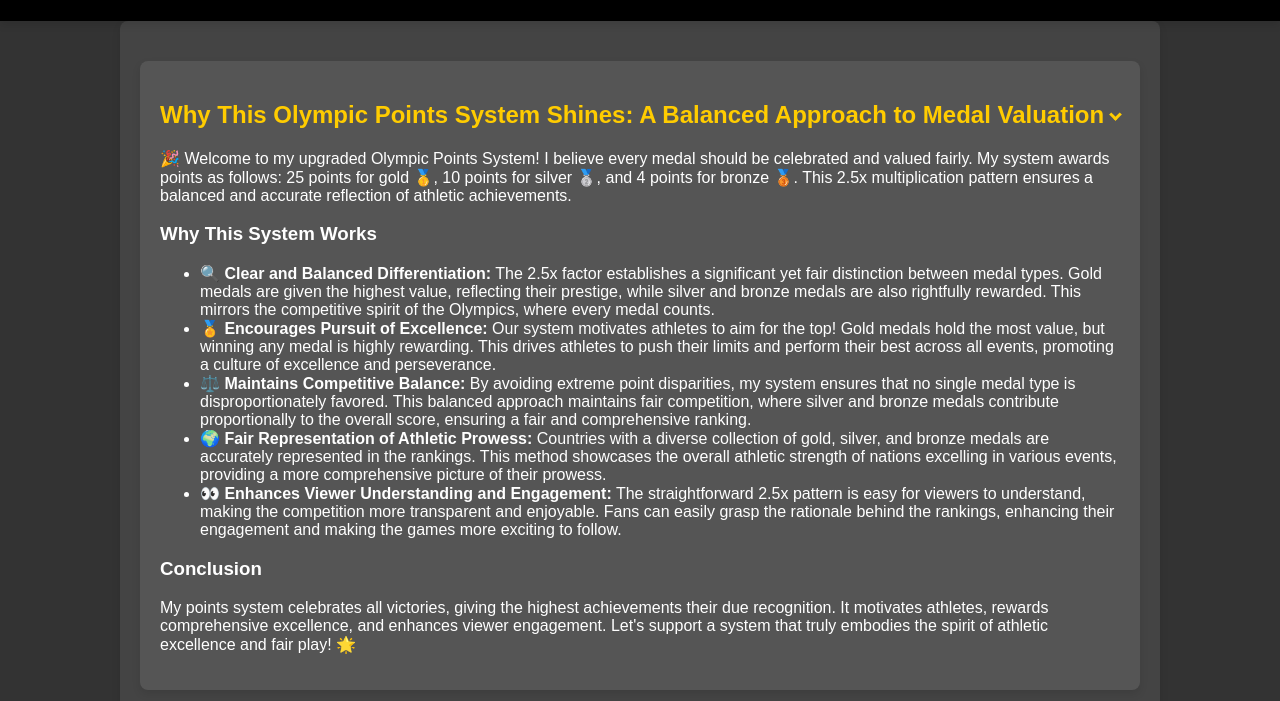
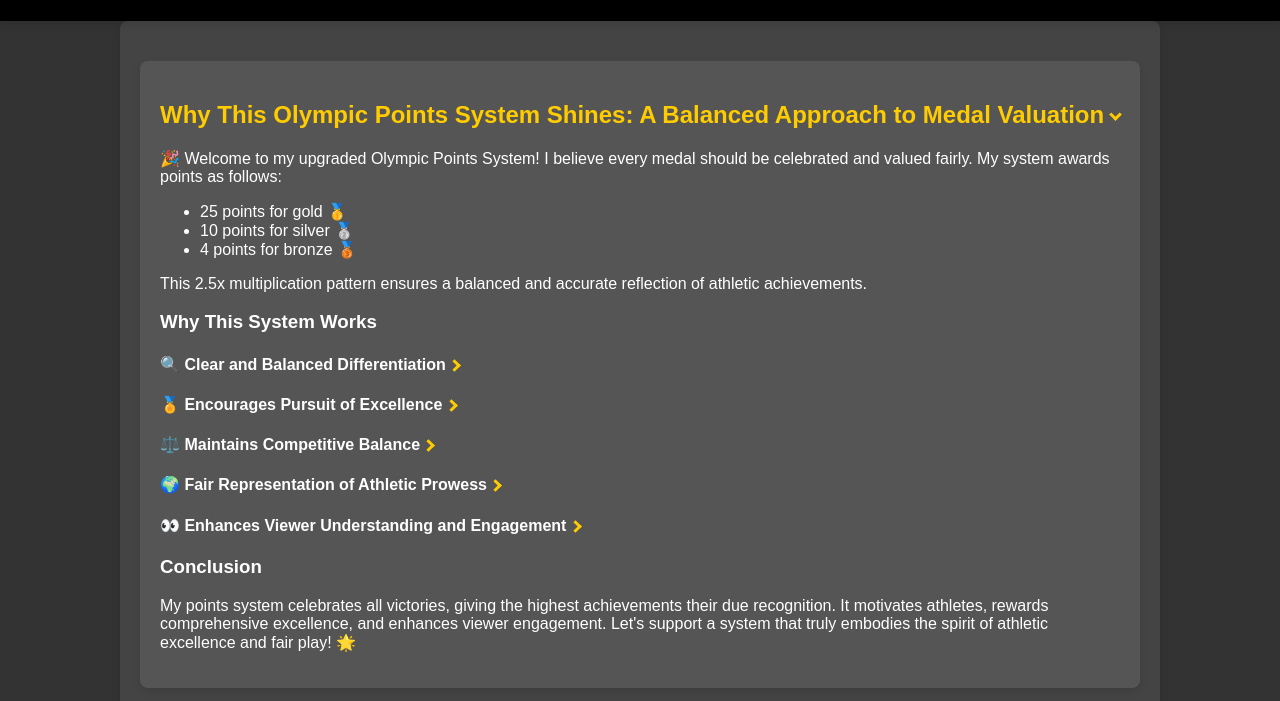
Before and after one commit to kuthedk/olympic-medal-tracker, a plain HTML site: page public/index.html in a window 1280 px wide. Shown: the part 99-800 px from the top of the page. Drawn offline with Linux system fonts and the light colour scheme; no server answers.

Commit message:
colapsing and better formatting

```diff
--- a/public/index.html
+++ b/public/index.html
@@ -24,49 +24,60 @@
       <h2 onclick="toggleDescription()">Why This Olympic Points System Shines: A Balanced Approach to Medal Valuation
         <span id="chevron" class="chevron down"></span>
       </h2>
-      <div id="description-content">
+      <div id="description-content" style="display: block;">
         <p>🎉 Welcome to my upgraded Olympic Points System! I believe every medal should be celebrated and valued
-          fairly.
-          My system awards points as follows: 25 points for gold 🥇, 10 points for silver 🥈, and 4 points for bronze
-          🥉.
-          This 2.5x multiplication pattern ensures a balanced and accurate reflection of athletic achievements.</p>
+          fairly. My system awards points as follows:</p>
+        <ul>
+          <li>25 points for gold 🥇</li>
+          <li>10 points for silver 🥈</li>
+          <li>4 points for bronze 🥉</li>
+        </ul>
+        <p>This 2.5x multiplication pattern ensures a balanced and accurate reflection of athletic achievements.</p>
 
         <h3>Why This System Works</h3>
-        <ul>
-          <li><strong>🔍 Clear and Balanced Differentiation:</strong> The 2.5x factor establishes a significant yet fair
-            distinction between medal types. Gold medals are given the highest value, reflecting their prestige, while
-            silver and bronze medals are also rightfully rewarded. This mirrors the competitive spirit of the Olympics,
-            where every medal counts.</li>
+        <div class="why-system-works">
+          <h4 onclick="toggleSection('section1')">🔍 Clear and Balanced Differentiation
+            <span id="chevron-section1" class="chevron right"></span>
+          </h4>
+          <p id="section1" class="collapsible-content">The 2.5x factor establishes a significant yet fair distinction
+            between medal types. Gold medals are given the highest value, reflecting their prestige, while silver and
+            bronze medals are also rightfully rewarded. This mirrors the competitive spirit of the Olympics, where every
+            medal counts.</p>
 
-          <li><strong>🏅 Encourages Pursuit of Excellence:</strong> Our system motivates athletes to aim for the top!
-            Gold
-            medals hold the most value, but winning any medal is highly rewarding. This drives athletes to push their
-            limits
-            and perform their best across all events, promoting a culture of excellence and perseverance.</li>
+          <h4 onclick="toggleSection('section2')">🏅 Encourages Pursuit of Excellence
+            <span id="chevron-section2" class="chevron right"></span>
+          </h4>
+          <p id="section2" class="collapsible-content">Our system motivates athletes to aim for the top! Gold medals
+            hold the most value, but winning any medal is highly rewarding. This drives athletes to push their limits
+            and perform their best across all events, promoting a culture of excellence and perseverance.</p>
 
-          <li><strong>⚖️ Maintains Competitive Balance:</strong> By avoiding extreme point disparities, my system
-            ensures
-            that no single medal type is disproportionately favored. This balanced approach maintains fair competition,
-            where silver and bronze medals contribute proportionally to the overall score, ensuring a fair and
-            comprehensive ranking.</li>
+          <h4 onclick="toggleSection('section3')">⚖️ Maintains Competitive Balance
+            <span id="chevron-section3" class="chevron right"></span>
+          </h4>
+          <p id="section3" class="collapsible-content">By avoiding extreme point disparities, my system ensures that no
+            single medal type is disproportionately favored. This balanced approach maintains fair competition, where
+            silver and bronze medals contribute proportionally to the overall score, ensuring a fair and comprehensive
+            ranking.</p>
 
-          <li><strong>🌍 Fair Representation of Athletic Prowess:</strong> Countries with a diverse collection of gold,
-            silver, and bronze medals are accurately represented in the rankings. This method showcases the overall
-            athletic
-            strength of nations excelling in various events, providing a more comprehensive picture of their prowess.
-          </li>
+          <h4 onclick="toggleSection('section4')">🌍 Fair Representation of Athletic Prowess
+            <span id="chevron-section4" class="chevron right"></span>
+          </h4>
+          <p id="section4" class="collapsible-content">Countries with a diverse collection of gold, silver, and bronze
+            medals are accurately represented in the rankings. This method showcases the overall athletic strength of
+            nations excelling in various events, providing a more comprehensive picture of their prowess.</p>
 
-          <li><strong>👀 Enhances Viewer Understanding and Engagement:</strong> The straightforward 2.5x pattern is easy
-            for
-            viewers to understand, making the competition more transparent and enjoyable. Fans can easily grasp the
-            rationale behind the rankings, enhancing their engagement and making the games more exciting to follow.</li>
-        </ul>
+          <h4 onclick="toggleSection('section5')">👀 Enhances Viewer Understanding and Engagement
+            <span id="chevron-section5" class="chevron right"></span>
+          </h4>
+          <p id="section5" class="collapsible-content">The straightforward 2.5x pattern is easy for viewers to
+            understand, making the competition more transparent and enjoyable. Fans can easily grasp the rationale
+            behind the rankings, enhancing their engagement and making the games more exciting to follow.</p>
+        </div>
 
         <h3>Conclusion</h3>
         <p>My points system celebrates all victories, giving the highest achievements their due recognition. It
-          motivates
-          athletes, rewards comprehensive excellence, and enhances viewer engagement. Let's support a system that truly
-          embodies the spirit of athletic excellence and fair play! 🌟</p>
+          motivates athletes, rewards comprehensive excellence, and enhances viewer engagement. Let's support a system
+          that truly embodies the spirit of athletic excellence and fair play! 🌟</p>
       </div>
     </div>
 
--- a/public/scripts.js
+++ b/public/scripts.js
@@ -84,12 +84,26 @@ window.toggleDescription = function toggleDescription() {
   const chevron = document.getElementById('chevron');
   if (content.style.display === 'none' || content.style.display === '') {
     content.style.display = 'block';
-    chevron.classList.remove('up');
+    chevron.classList.remove('right');
     chevron.classList.add('down');
   } else {
     content.style.display = 'none';
     chevron.classList.remove('down');
-    chevron.classList.add('up');
+    chevron.classList.add('right');
+  }
+}
+
+window.toggleSection = function toggleSection(id) {
+  const section = document.getElementById(id);
+  const chevron = document.getElementById(`chevron-${id}`);
+  if (section.classList.contains('active')) {
+    section.classList.remove('active');
+    chevron.classList.remove('down');
+    chevron.classList.add('right');
+  } else {
+    section.classList.add('active');
+    chevron.classList.remove('right');
+    chevron.classList.add('down');
   }
 }
 
--- a/public/styles.css
+++ b/public/styles.css
@@ -80,12 +80,12 @@ header.light-mode {
   transition: transform 0.3s;
 }
 
+.chevron.right {
+  transform: rotate(-45deg);
+}
+
 .chevron.down {
   transform: rotate(45deg);
-}
-
-.chevron.up {
-  transform: rotate(-135deg);
 }
 
 .description.light-mode .chevron {
@@ -206,6 +206,18 @@ td.light-mode {
   color: #fff;
 }
 
+.collapsible-content {
+  display: none;
+  overflow: hidden;
+  transition: max-height 0.3s ease-out;
+  margin-left: 20px;
+}
+
+.collapsible-content.active {
+  display: block;
+  max-height: 1000px; /* large value to ensure expansion */
+}
+
 @media (max-width: 768px) {
   .toggle-container {
     top: 10px;
```
